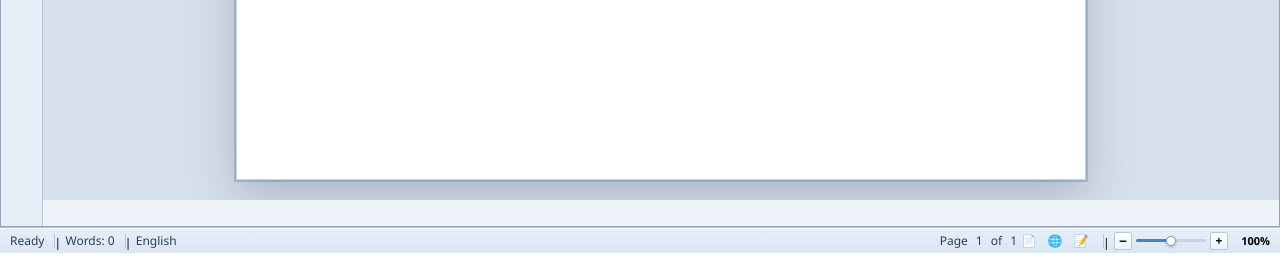
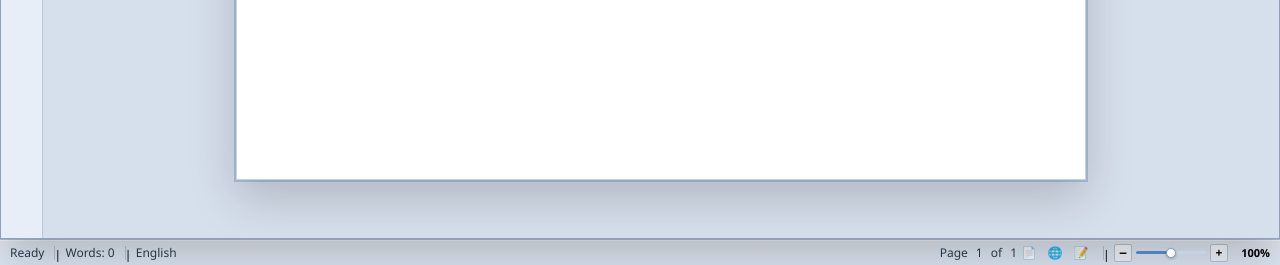
Before and after one commit to Selvandieumeme/fondationbackupspirituelmeme, a PHP site: page /campusword2007simulation.html in a window 1280 px wide. Shown: the part 1317-1582 px from the top of the page. Run offline with PHP 8.4, Linux system fonts and the light colour scheme.

Commit message:
Update campusword2007simulation.css

```diff
--- a/campusword2007simulation.css
+++ b/campusword2007simulation.css
@@ -1997,37 +1997,64 @@ body{
 
 
 
-/* =========================================================
-   CAMPUS WORD — TOUCH VIEWPORT BOUNDARY LOCK
-   ISOLATED / NON-DESTRUCTIVE
-   STATUS BAR = FINAL APP LIMIT
-========================================================= */
-
-
-/* PREVENT BROWSER OVERSCROLL EFFECT */
+
+
+
+
+
+
+
+
+
+
+
+
+
+
+
+
+
+
+
+
+
+
+
+
+
+
+/* =========================================================
+   CAMPUS WORD — APP FRAME BOTTOM LIMIT
+   ISOLATED SAFE PATCH
+========================================================= */
+
 html,
 body{
-
-    overscroll-behavior:none;
-
-}
-
-
-/* APPLICATION WINDOW USES DEVICE VIEWPORT */
+    width:100%;
+    height:100%;
+    margin:0;
+    padding:0;
+}
+
 
 #cwWindow{
 
-    max-height:100dvh;
+    height:100dvh;
+    min-height:100dvh;
+
+    display:flex;
+    flex-direction:column;
 
     overflow:hidden;
 
 }
 
 
-/* WORKSPACE REMAINS THE ONLY DOCUMENT MOTION AREA */
+/* WORKSPACE TAKES ONLY AVAILABLE SPACE */
 
 #cwWorkspace{
 
+    flex:1;
     min-height:0;
 
     overflow:hidden;
@@ -2035,39 +2062,20 @@ body{
 }
 
 
-/* STATUS BAR DEFINES THE BOTTOM BOUNDARY */
+/* DOCUMENT SCROLL REMAINS INSIDE */
+
+#cwWorkspaceScroll{
+
+    height:100%;
+    overflow-y:auto;
+
+}
+
+
+/* STATUS BAR ALWAYS CLOSES APP FRAME */
 
 #cwStatusBar{
 
-    position:relative;
-
     flex-shrink:0;
 
-    z-index:1000;
-
-}
-
-
-/* PREVENT TOUCH FROM DRAGGING OUTSIDE APP */
-
-#cwWindow,
-#cwStatusBar{
-
-    overscroll-behavior:contain;
-
-}
-
-
-/* ANDROID TOUCH SAFETY */
-
-@media (pointer:coarse){
-
-    html,
-    body{
-
-        overscroll-behavior:none;
-        touch-action:pan-y;
-
-    }
-
-}
+}
```
